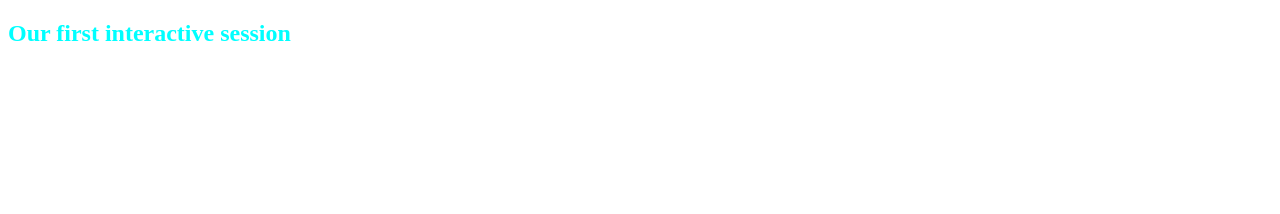
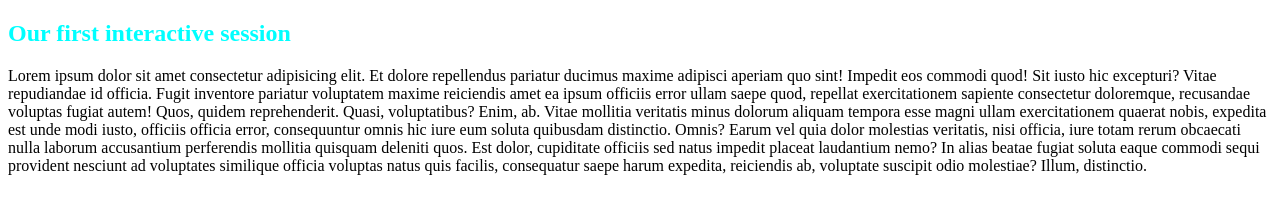
Before and after one commit to TalhaCodingStudio/Hello_World_Program, a plain HTML site: page index.html in a window 1280 px wide. Drawn offline with Linux system fonts and the light colour scheme.

Commit message:
Added para

```diff
--- a/index.html
+++ b/index.html
@@ -8,6 +8,11 @@
 </head>
 <body>
     <h2>Our first interactive session</h2>
+    <p>Lorem ipsum dolor sit amet consectetur adipisicing elit. Et dolore repellendus pariatur ducimus maxime adipisci aperiam quo sint! Impedit eos commodi quod! Sit iusto hic excepturi? Vitae repudiandae id officia.
+    Fugit inventore pariatur voluptatem maxime reiciendis amet ea ipsum officiis error ullam saepe quod, repellat exercitationem sapiente consectetur doloremque, recusandae voluptas fugiat autem! Quos, quidem reprehenderit. Quasi, voluptatibus? Enim, ab.
+    Vitae mollitia veritatis minus dolorum aliquam tempora esse magni ullam exercitationem quaerat nobis, expedita est unde modi iusto, officiis officia error, consequuntur omnis hic iure eum soluta quibusdam distinctio. Omnis?
+    Earum vel quia dolor molestias veritatis, nisi officia, iure totam rerum obcaecati nulla laborum accusantium perferendis mollitia quisquam deleniti quos. Est dolor, cupiditate officiis sed natus impedit placeat laudantium nemo?
+    In alias beatae fugiat soluta eaque commodi sequi provident nesciunt ad voluptates similique officia voluptas natus quis facilis, consequatur saepe harum expedita, reiciendis ab, voluptate suscipit odio molestiae? Illum, distinctio.</p>
     <script src="script.js"></script>
 </body>
 </html>
```
Also changed, not shown: script.js (line endings or trailing spaces).
